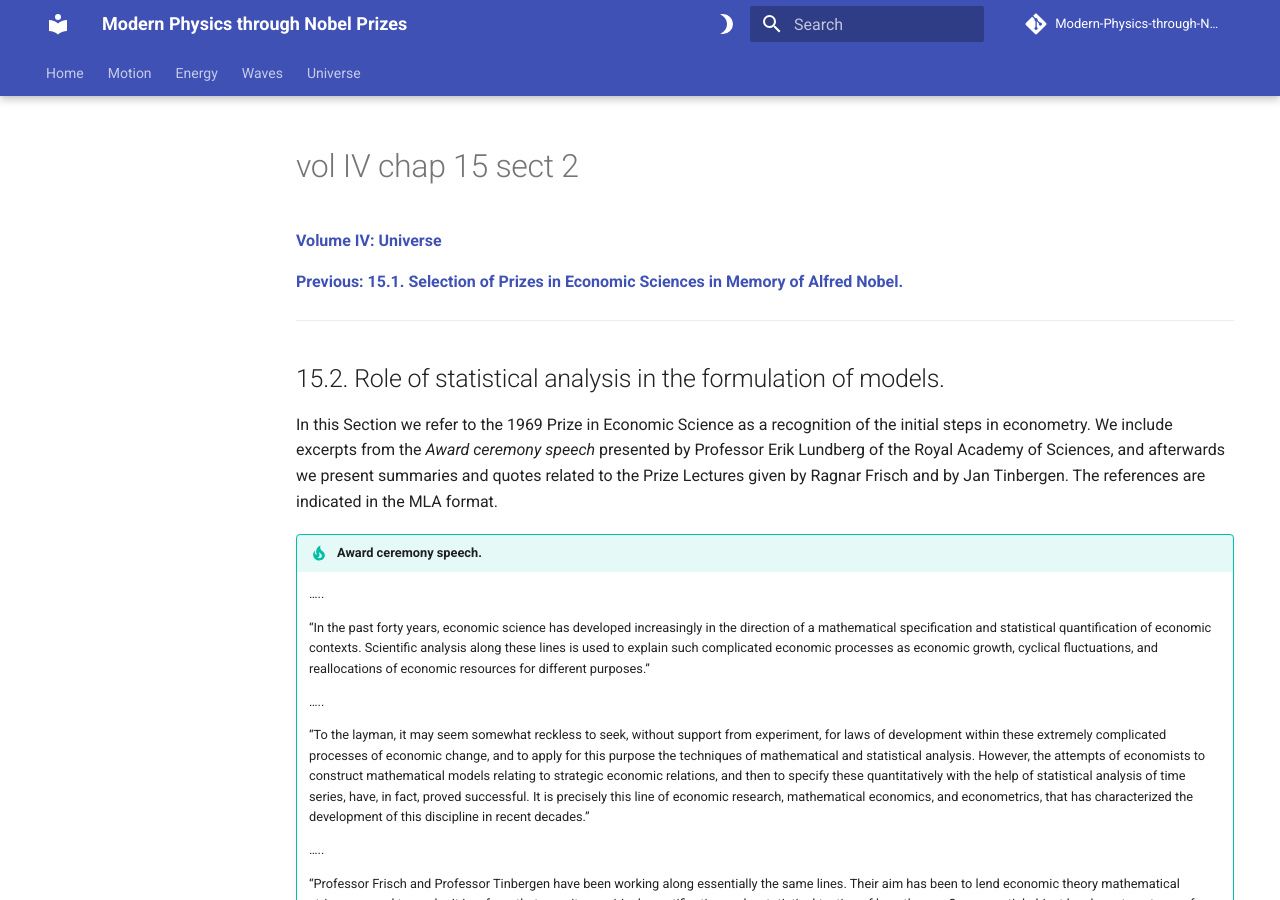
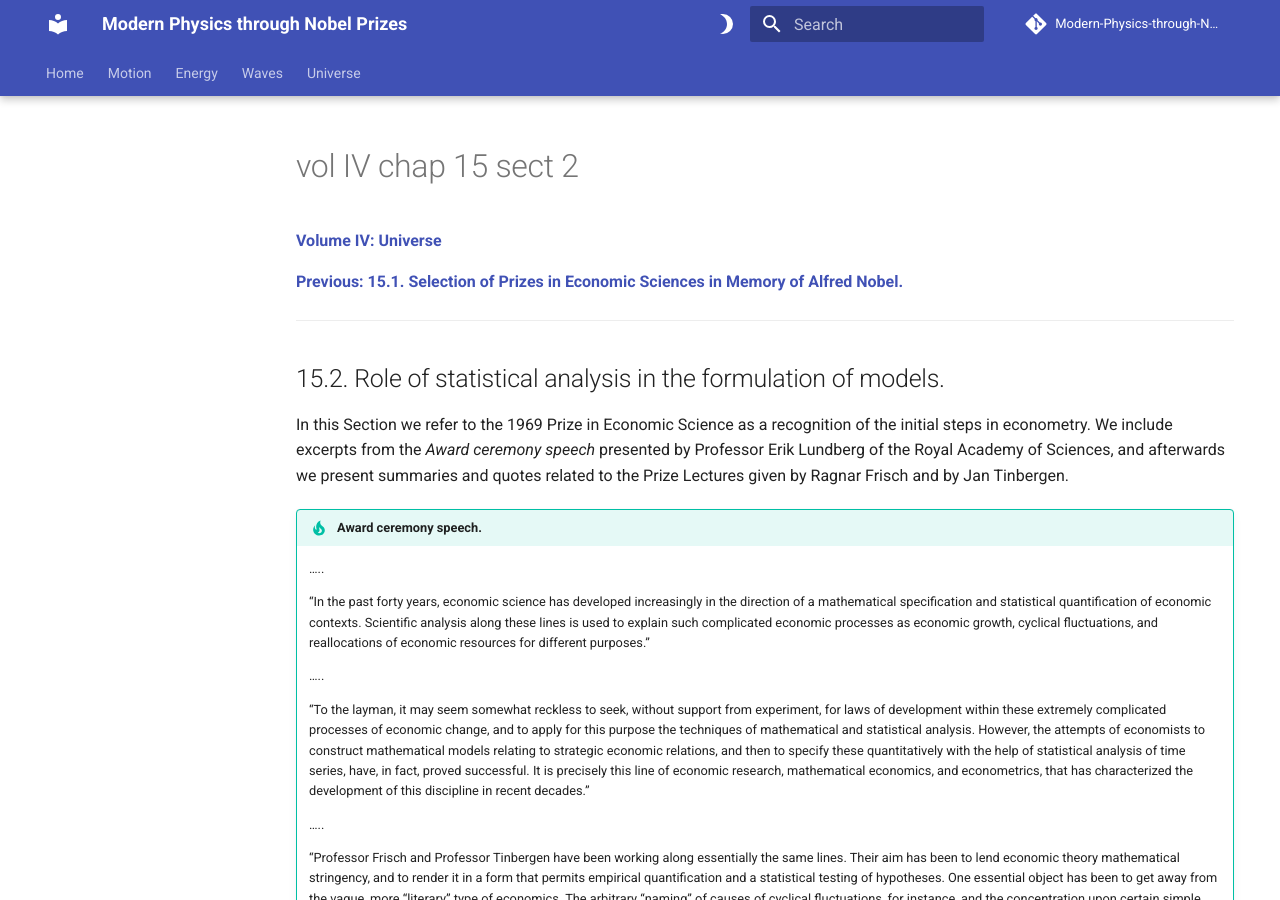
Before and after one commit to modphysnobel/modphysnobel.github.io, an MkDocs documentation site: the page built from docs/vol-IV/vol-IV-chap-15-sect-2.md, in a window 1280 px wide and 900 px high. Built offline with MkDocs 1.6.1 and Material for MkDocs 9.7.7, drawn with Linux system fonts in a browser that asks for light colours; some web fonts are replaced; comment, search, counter and statistics services are not loaded.

Commit message:
Update vol-IV-chap-15-sect-2.md

```diff
--- a/docs/vol-IV/vol-IV-chap-15-sect-2.md
+++ b/docs/vol-IV/vol-IV-chap-15-sect-2.md
@@ -7,7 +7,7 @@
 
 ## 15.2. Role of statistical analysis in the formulation of models.
 
-In this Section we refer to the 1969 Prize in Economic Science as a recognition of the initial steps in econometry. We include excerpts from the *Award ceremony speech* presented by Professor Erik Lundberg of the Royal Academy of Sciences, and afterwards we present summaries and quotes related to the Prize Lectures given by Ragnar Frisch and by Jan Tinbergen.  The references are indicated in the MLA format.
+In this Section we refer to the 1969 Prize in Economic Science as a recognition of the initial steps in econometry. We include excerpts from the *Award ceremony speech* presented by Professor Erik Lundberg of the Royal Academy of Sciences, and afterwards we present summaries and quotes related to the Prize Lectures given by Ragnar Frisch and by Jan Tinbergen.
 
 !!! tip "Award ceremony speech."
 
```
